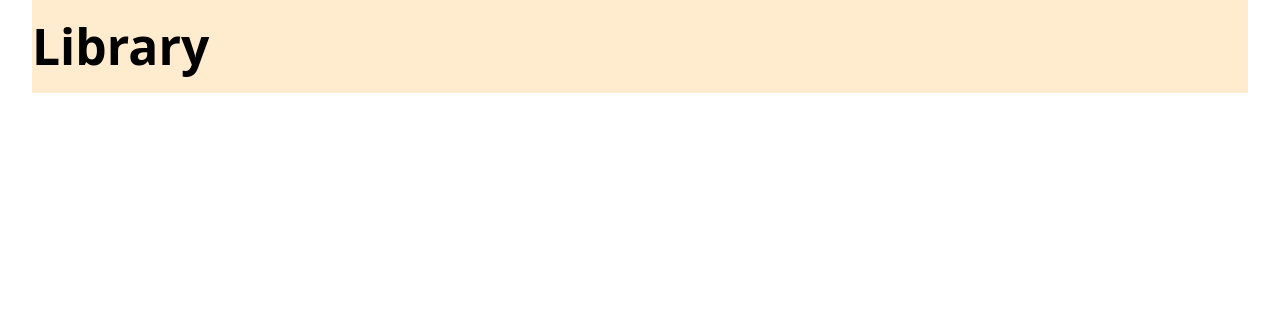
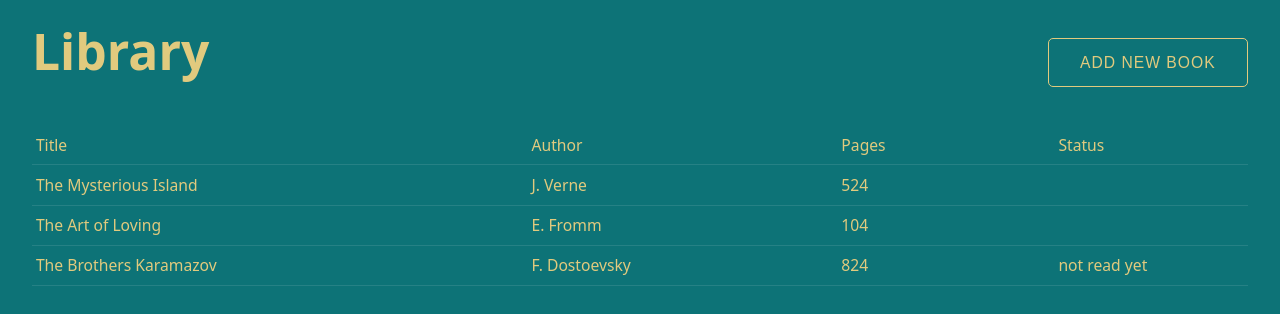
Before and after one commit to shtabyl/library, a plain HTML site: page index.html in a window 1280 px wide. Shown: the top 314 px of the page. Drawn offline with Linux system fonts and the light colour scheme.

Commit message:
Create styles, addBookToLibrary function

```diff
--- a/index.html
+++ b/index.html
@@ -11,8 +11,25 @@
 </head>
 <body>
     <header class="header content-grid">
-        <h1 class="header__title title title_main">Library</h1>
+        <div class="header__container ">
+            <h1 class="header__title title title_main">Library</h1>
+            <form action="#" class="header__form form form_new-book">
+                <button class="header__button button">Add new book</button>
+            </form>
+        </div>
     </header>
+    <main class="main">
+        <div class="book-list content-grid">
+            <header class=" book-list__header book-item">
+                <p>Title</p>
+                <p>Author</p>
+                <p>Pages</p>
+                <p>Status</p>
+            </header>
+
+        </div>
+
+    </main>
 
 </body>
 </html>
--- a/scripts/index.js
+++ b/scripts/index.js
@@ -1,9 +1,61 @@
+const myLibrary = [];
+const bookList = document.querySelector('.book-list');
+const newBookBtn = document.querySelector('.header__button');
+
 function Book(title, author, pages, read) {
-    this.title = title;
-    this.author = author;
-    this.pages = pages;
-    this.read = read;
-    this.info = function() {
-        return `${this.title} by ${this.author}, ${this.pages} pages, ${this.read}.`;
+    this.book_title = title;
+    this.book_author = author;
+    this.book_pages = pages;
+    this.book_status = read;
+    // this.info = function() {
+    //     return `"${this.title}" by ${this.author}, ${this.pages} pages, ${this.read}.`;
+    // }
+}
+
+const book1 = new Book('The Mysterious Island', 'J. Verne', 524, true);
+const book2 = new Book('The Art of Loving', 'E. Fromm', 104, true);
+const book3 = new Book('The Brothers Karamazov', 'F. Dostoevsky', 824, false);
+
+myLibrary.push(book1, book2, book3)
+
+
+function addBookToLibrary(newBook) {
+    // myLibrary.push(newBook);
+    const newBookRow = document.createElement('section');
+
+    newBookRow.classList.add('book-item');
+
+    for (const property in newBook) {
+
+        function addTableCell(tableCell) {
+            const textContent = document.createTextNode(newBook[property]);
+            tableCell.appendChild(textContent);
+            tableCell.classList.add(property);
+            newBookRow.appendChild(tableCell);
+            if (tableCell.textContent === 'false') {
+                tableCell.textContent = 'not read yet';
+            } else if (tableCell.textContent === 'true') {
+                tableCell.textContent = '';
+            }
+        }
+
+        if (property === 'title') {
+            const tableCell = document.createElement('h3');
+            addTableCell(tableCell);
+        } else {
+            const tableCell = document.createElement('p');
+            addTableCell(tableCell);
+        }
+
     }
+
+    bookList.appendChild(newBookRow);
+
+
 }
+
+myLibrary.forEach((e) => addBookToLibrary(e));
+
+newBookBtn.addEventListener('click', (e) => {
+    e.preventDefault();
+});
--- a/styles/global.css
+++ b/styles/global.css
@@ -16,10 +16,16 @@
     --fs-700: clamp(1.94rem, calc(1.54rem + 2.03vw), 3.11rem);
     --fs-800: clamp(2.33rem, calc(1.7rem + 3.15vw), 4.14rem);
     --fs-900: clamp(2.8rem, calc(1.85rem + 4.74vw), 5.52rem);
+
+    --clr-border: #ffffff1a;
+    --clr-text: #e1ca7e;
+    --clr-bg: #0D7377;
 }
 body {
     font-family: var(--font-family);
     font-size: var(--fs-400);
+    background-color: var(--clr-bg);
+    color: var(--clr-text);
 }
 img,
 picture,
--- a/styles/layouts/index.css
+++ b/styles/layouts/index.css
@@ -2,7 +2,16 @@
 @import url(../components/container.css);
 @import url(../components/header.css);
 @import url(../ui/title.css);
+@import url(../ui/section.css);
+@import url(../ui/buttons.css);
 
-body {
-    height: 3000px;
+.header__container {
+    display: flex;
+    justify-content: space-between;
+    align-items: center;
+    gap: 1rem;
 }
+.book-item {
+    display: grid;
+    grid-template-columns: 0.5fr 0.3fr 0.2fr 0.2fr;
+}
--- a/styles/ui/buttons.css
+++ b/styles/ui/buttons.css
@@ -0,0 +1,17 @@
+.button {
+    background-color: transparent;
+    color: inherit;
+    padding: 1em 2em;
+    border: 1px solid var(--clr-text);
+    text-transform: uppercase;
+    border-radius: 5px;
+    transition: all .3s ease-out;
+    cursor: pointer;
+    letter-spacing: 1px;
+    line-height: 1;
+    font-size: var(--fs-300);
+    &:hover {
+        color: hsl(46, 81%, 74%);
+        box-shadow: 0 0 0 1px rgba(225, 202, 126, 0.8);
+    }
+}
--- /dev/null
+++ b/styles/ui/section.css
@@ -0,0 +1,7 @@
+.book-item {
+    display: flex;
+    gap: 2em;
+    padding: 0.55em 0.25em;
+    font-size: var(--fs-300);
+    border-bottom: 1px solid var(--clr-border);
+}
--- a/styles/ui/title.css
+++ b/styles/ui/title.css
@@ -1,11 +1,14 @@
 .title {
     font-size: var(--fs-600);
     font-weight: 600;
-    padding-block: 0.25em;
+    padding-block: 0.35em;
 }
 .title_main {
     font-size: var(--fs-700);
     font-weight: 700;
-    background-color: blanchedalmond;
-
+    margin-bottom: 0.45em;
 }
+.book_title {
+    font-size: var(--fs-300);
+    font-weight: 400;
+}
```
